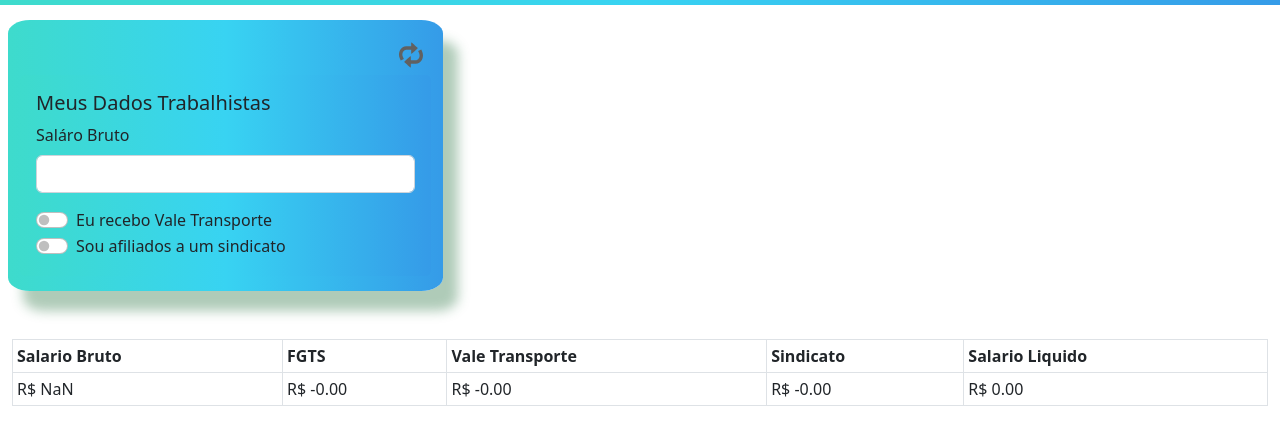
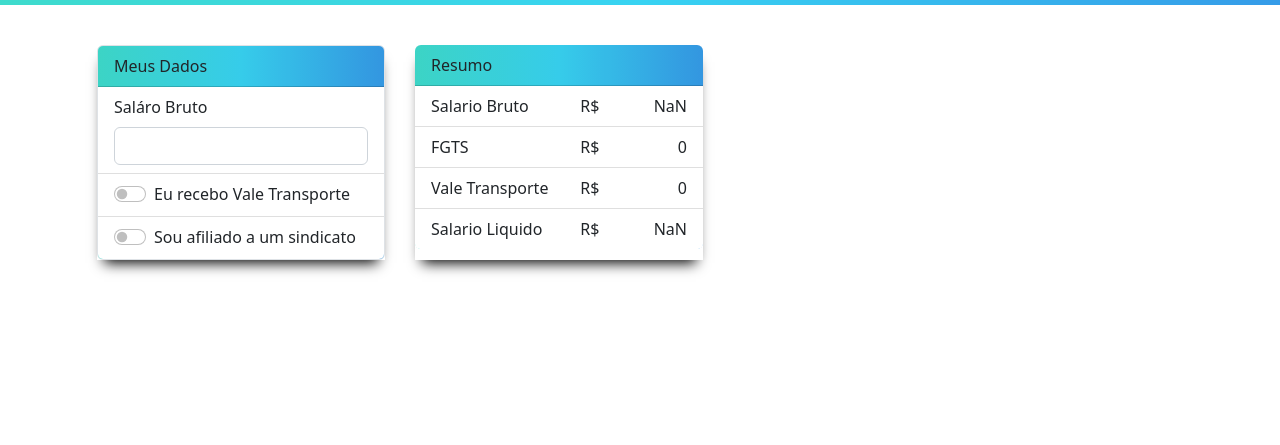
Before and after one commit to Angelob4/Calculo-trabalhista-callcenter, a plain HTML site: page calculo-trabalhsita.html in a window 1280 px wide. Shown: the part 51-496 px from the top of the page. Drawn offline with nearby package versions, Linux system fonts and the light colour scheme.

Commit message:
Ajuste geral no html, e refatoração de funções no javascript

```diff
--- a/calculo-trabalhsita.html
+++ b/calculo-trabalhsita.html
@@ -5,14 +5,12 @@
 <head>
   <!-- Meta tags Obrigatórias -->
   <meta charset="utf-8">
-  <meta name="viewport" content="width=device-width, initial-scale=1, shrink-to-fit=no">
 
   <link rel="stylesheet" href="css/style.css">
 
   <!-- CSS only -->
   <link href="https://cdn.jsdelivr.net/npm/bootstrap@5.2.0-beta1/dist/css/bootstrap.min.css" rel="stylesheet"
     integrity="sha384-0evHe/X+R7YkIZDRvuzKMRqM+OrBnVFBL6DOitfPri4tjfHxaWutUpFmBp4vmVor" crossorigin="anonymous">
-
 
   <title>Financeiro Hardcore</title>
 </head>
@@ -27,29 +25,29 @@
       </div>
     </div>
 
-    <div class="wrap-rows">
-      <div class="row">
-        <div class="col-sm-11 col-md-4 col-11 bg-base wrap-card">
-          <div class="img-wrap">
-            <img id="reload" src="img/reload.svg" >
-          </div>
-          <div class="card">
-            <div class="card-body">
-              <h5 class="card-title">Meus Dados Trabalhistas</h5>
+    <div class="wrap-rows container ">
 
-              <label for="salary" class="form-label">Saláro Bruto</label>
-              <input class="form-control" type="text" name="salary" id="salary">
+        <div class="">
+          <div class="card border" style="width: 18rem;">
+            <div class="card-header">
+              Meus Dados
+            </div>
 
-              <div class="m-auto checkboxies">
-
+            <ul class="list-group list-group-flush">
+              <li class="list-group-item">
+                <label for="salary" class="form-label">Saláro Bruto</label>
+                <input class="form-control" type="text" name="salary" id="salary">
+              </li>
+              <li class="list-group-item">
                 <div class="form-check form-switch">
                   <input class="form-check-input" type="checkbox" role="switch" id="transport-ticket">
                   <label class="form-check-label" for="transport-ticket">Eu recebo Vale Transporte</label>
                 </div>
-
+              </li>
+              <li class="list-group-item">
                 <div class="form-check form-switch">
                   <input class="form-check-input" type="checkbox" role="switch" id="syndicate">
-                  <label class="form-check-label" for="syndicate">Sou afiliados a um sindicato</label>
+                  <label class="form-check-label" for="syndicate">Sou afiliado a um sindicato</label>
                 </div>
 
                 <div class="syndicate-tax">
@@ -57,38 +55,72 @@
                     sindicato?</label>
                   <input class="form-control" type="text" name="affiliate-fee" id="affiliate-fee">
                 </div>
+              </li>
+            </ul>
 
-              </div>
-            </div>
-          </div>
-        </div>
-      </div>
-
-      <div class="row pt-5">
-
-        <div class="col px-4">
-          <div>
-            <table class="table table-sm table-bordered ">
-              <thead class="">
-                <th>Salario Bruto</th>
-                <th>FGTS</th>
-                <th>Vale Transporte</th>
-                <th id="th-syndicate">Sindicato</th>
-                <th>Salario Liquido</th>
-              </thead>
-
-              <tbody>
-                <td></td>
-                <td></td>
-                <td></td>
-                <td></td>
-                <td></td>
-              </tbody>
-            </table>
           </div>
         </div>
 
-      </div>
+        <div class="">
+          <div class="card" style="width: 18rem;">
+            <div class="card-header">
+              Resumo
+            </div>
+
+            <ul class="list-group list-group-flush">
+              <li class="list-group-item ">
+                <div>
+                  <span class="col">Salario Bruto</span>
+                  <span class="item-value col-5">
+                    R$
+                    <span></span>
+                  </span>
+                </div>
+              </li>
+              <li class="list-group-item ">
+                <div>
+                  <span class="col">FGTS</span>
+                  <span class="item-value col-5">
+                    R$
+                    <span></span>
+                  </span>
+                </div>
+              </li>
+              <li class="list-group-item ">
+                <div>
+                  <span class="col">Vale Transporte</span>
+                  <span class="item-value col-5">
+                    R$
+                    <span></span>
+                  </span>
+                </div>
+              </li>
+              <li class="list-group-item syndicate-tax">
+                <div>
+                  <span class="col">Sindicato</span>
+                  <span class="item-value col-5">
+                    R$
+                    <span></span>
+                  </span>
+                </div>
+              </li>
+              </li>
+              <li class="list-group-item ">
+                <div>
+                  <span class="col">Salario Liquido</span>
+                  <span class="item-value col-5">
+                    R$
+                    <span></span>
+                  </span>
+                </div>
+              </li>
+              </li>
+              </li>
+            </ul>
+
+          </div>
+        </div>
+
 
     </div>
   </div>
--- a/css/style.css
+++ b/css/style.css
@@ -1,68 +1,87 @@
-body, html {
+body,
+html {
 	height: 100%;
 }
 
-.container-fluid{
+.container-fluid {
 	padding: 0px !important;
 }
-.container-fluid>a{
+
+.container-fluid>a {
 	padding: 5px 15px !important;
 }
 
-.full-height{
+.full-height {
 	height: 100%;
 }
 
-.checkboxies{
+.checkboxies {
 	padding-top: 15px !important;
 }
 
-.sindical-tax{
+.sindical-tax {
 	margin-top: 15px;
 }
 
-.wrap-card{
-	border-radius: 5%;
-	padding: 15px;
+.wrap-card {
+
+	/* padding: 15px; */
 	margin-left: 20px;
-	box-shadow: 15px 20px 12px 0px #20703b5c;
+	/* box-shadow: 15px 20px 12px 0px #20703b5c;	 */
 }
 
-.wrap-rows{
-	margin-top: 15px !important;
+ul li div,
+ul li span.item-value {
+	display: flex;
+	justify-content: space-between;
 }
 
-.bg-base, .card{
-	background: rgb(62,219,204);
-	background: linear-gradient(90deg, rgba(62,219,204,1) 0%, rgba(56,211,242,1) 50%, rgba(53,155,232,1) 100%);
+
+.wrap-rows {
+	padding: 25px;
+
+	display: flex;
+	justify-content: start;
+}
+
+.wrap-rows>div {
+	margin: 15px;
+	-webkit-box-shadow: 0px 10px 13px -7px #000000, 5px 5px 14px 7px rgba(255,147,53,0);
+	box-shadow: 0px 10px 13px -7px #000000, 5px 5px 14px 7px rgba(255,147,53,0);
+}
+
+.bg-base,
+.card {
+	background: rgb(62, 219, 204);
+	background: linear-gradient(90deg, rgba(62, 219, 204, 1) 0%, rgba(56, 211, 242, 1) 50%, rgba(53, 155, 232, 1) 100%);
 	border: none !important;
-	}
+}
 
-.navbar + .bg-base{
+.navbar+.bg-base {
 	margin-left: 0px !important;
 	margin-right: 0px !important;
 }
 
-.hide{
+.hide {
 	display: none;
 }
 
-.img-wrap{
+.img-wrap {
 	display: flex;
 	justify-content: end;
 }
 
-#reload{
+#reload {
 	width: 40px;
 }
 
-#reload:hover{
+#reload:hover {
 	width: 40px;
 	border-radius: 50%;
 	background-color: white;
 }
 
-.syndicate-tax{
+.syndicate-tax {
 	padding-top: 15px;
 	display: none;
 }
--- a/js/labor-calculation.js
+++ b/js/labor-calculation.js
@@ -15,7 +15,7 @@ $(document).ready(function () {
 	 */
 	$salaryInput.on('change, keyup', function () {
 
-		mySalary = this.value;
+		mySalary = parseFloat(this.value);
 
 		updateVariables();
 		updateTable();
@@ -29,7 +29,7 @@ $(document).ready(function () {
 		var $isChecked = $syndicateWrap.is(":checked");
 
 		if ($isChecked) {
-			affiliateFee = mySalary * (this.value / 100)
+			affiliateFee = parseFloat((mySalary * (this.value / 100)).toFixed(2) * -1);
 		} else {
 			affiliateFee = 0;
 		}
@@ -62,7 +62,7 @@ $(document).ready(function () {
 		var $isChecked = $(this).is(":checked");
 
 		if ($isChecked) {
-			transportTax = (mySalary * 0.06);
+			transportTax = parseFloat((mySalary * 0.06).toFixed(2) * -1);
 		} else {
 			transportTax = 0;
 		}
@@ -76,7 +76,9 @@ $(document).ready(function () {
 	function getFGTS() {
 
 		var salaryMinimum = 1212;
+
 		fgts = 0;
+
 		var progressiveFGTS = {
 			1: 7.5 / 100,
 			2: 9 / 100,
@@ -85,7 +87,7 @@ $(document).ready(function () {
 		}
 
 		index = 1;
-		amountForCalculation = mySalary;
+		amountForCalculation = parseFloat(mySalary);
 
 		while (amountForCalculation > 0) {
 
@@ -114,26 +116,28 @@ $(document).ready(function () {
 
 		};
 
+		fgts = parseFloat((fgts * -1).toFixed(2));
 
-		return fgts
+		return parseFloat(fgts)
 	}
 
 	/**
 	 * Calculate salary
 	 */
-	var getSalaryMinimum = function(){
-		return mySalary - fgts - transportTax - affiliateFee;
+	var getSalaryMinimum = function () {
+
+		return parseFloat(mySalary + fgts + transportTax + affiliateFee).toFixed(2);
 	}
 
 	/**
 	 * Update inputs in HTML
 	 */
 	var updateTable = function () {
-		$('tbody td')[0].innerHTML = "R$ "  + parseFloat(mySalary).toFixed(2);
-		$('tbody td')[1].innerHTML = "R$ -" + parseFloat(getFGTS()).toFixed(2);
-		$('tbody td')[2].innerHTML = "R$ -" + parseFloat(transportTax).toFixed(2);
-		$('tbody td')[3].innerHTML = "R$ -" + parseFloat(affiliateFee).toFixed(2);
-		$('tbody td')[4].innerHTML = "R$ "  + parseFloat(getSalaryMinimum()).toFixed(2);
+		$('ul li span.item-value span')[0].innerHTML = mySalary	 				;
+		$('ul li span.item-value span')[1].innerHTML = getFGTS()				;
+		$('ul li span.item-value span')[2].innerHTML = parseFloat(transportTax) ;
+		$('ul li span.item-value span')[3].innerHTML = parseFloat(affiliateFee) ;
+		$('ul li span.item-value span')[4].innerHTML = getSalaryMinimum()		;
 	};
 
 	var updateVariables = function () {
```
